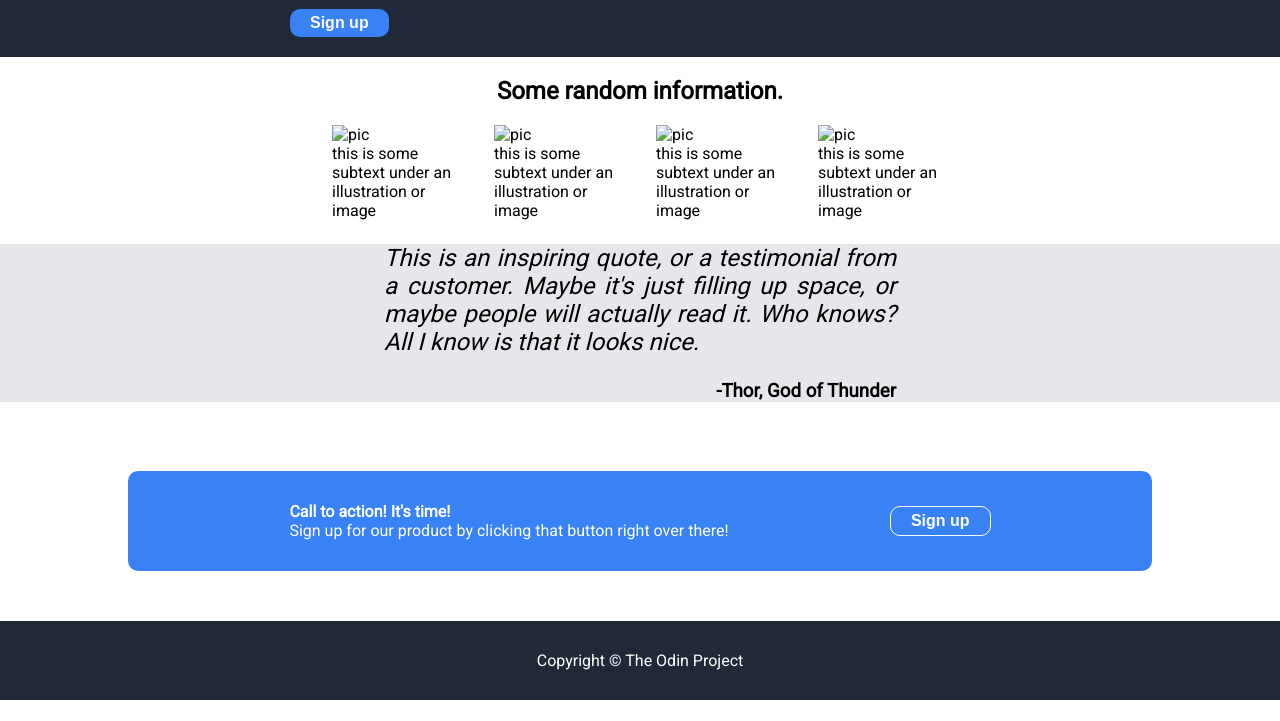
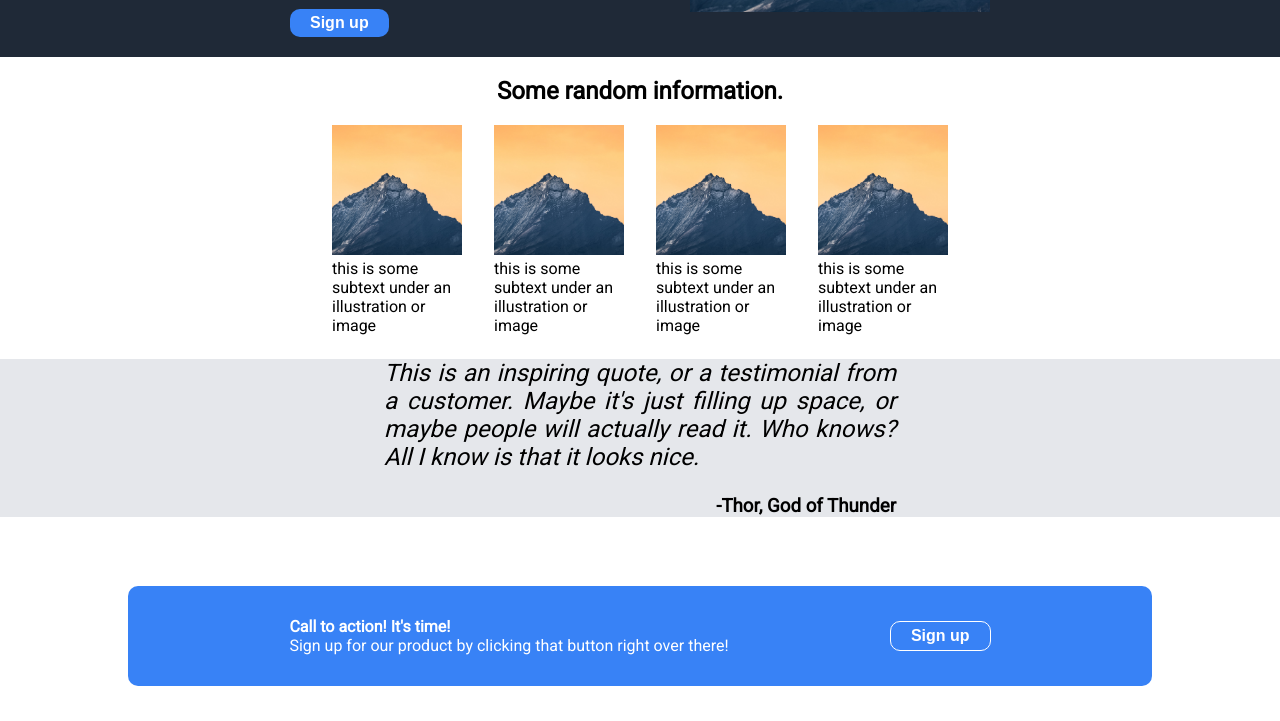
Before and after one commit to cosm33n/landing-page, a plain HTML site: page index.html in a window 1280 px wide. Shown: the part 242-963 px from the top of the page. Before the commit the page ends 942 px from the top, so only its background shows below. Drawn offline with Linux system fonts and the light colour scheme; the site is published under a folder, as on GitHub Pages, so addresses that start at the root find nothing.

Commit message:
modify img path

```diff
--- a/index.html
+++ b/index.html
@@ -28,7 +28,7 @@
                 <button class="up-button">Sign up</button>
             </div>
             <div class="right"></div>
-                <img class="placeholder" src="/marek-piwnicki-4dAhNIUl91g-unsplash.jpg" alt="marek img">
+                <img class="placeholder" src="./marek-piwnicki-4dAhNIUl91g-unsplash.jpg" alt="marek img">
         </div>
     </header>
 
@@ -37,19 +37,19 @@
 
         <div class="img-container">
             <div class="elem">
-                <img src="/marek-piwnicki-4dAhNIUl91g-unsplash.jpg" alt="pic"><br>
+                <img src="./marek-piwnicki-4dAhNIUl91g-unsplash.jpg" alt="pic"><br>
                 this is some subtext under an illustration or image
             </div>
             <div class="elem">
-                <img src="/marek-piwnicki-4dAhNIUl91g-unsplash.jpg" alt="pic"><br>
+                <img src="./marek-piwnicki-4dAhNIUl91g-unsplash.jpg" alt="pic"><br>
                 this is some subtext under an illustration or image
             </div>
             <div class="elem">
-                <img src="/marek-piwnicki-4dAhNIUl91g-unsplash.jpg" alt="pic"><br>
+                <img src="./marek-piwnicki-4dAhNIUl91g-unsplash.jpg" alt="pic"><br>
                 this is some subtext under an illustration or image
             </div>
             <div class="elem">
-                <img src="/marek-piwnicki-4dAhNIUl91g-unsplash.jpg" alt="pic"><br>
+                <img src="./marek-piwnicki-4dAhNIUl91g-unsplash.jpg" alt="pic"><br>
                 this is some subtext under an illustration or image
             </div>
         </div>
```
